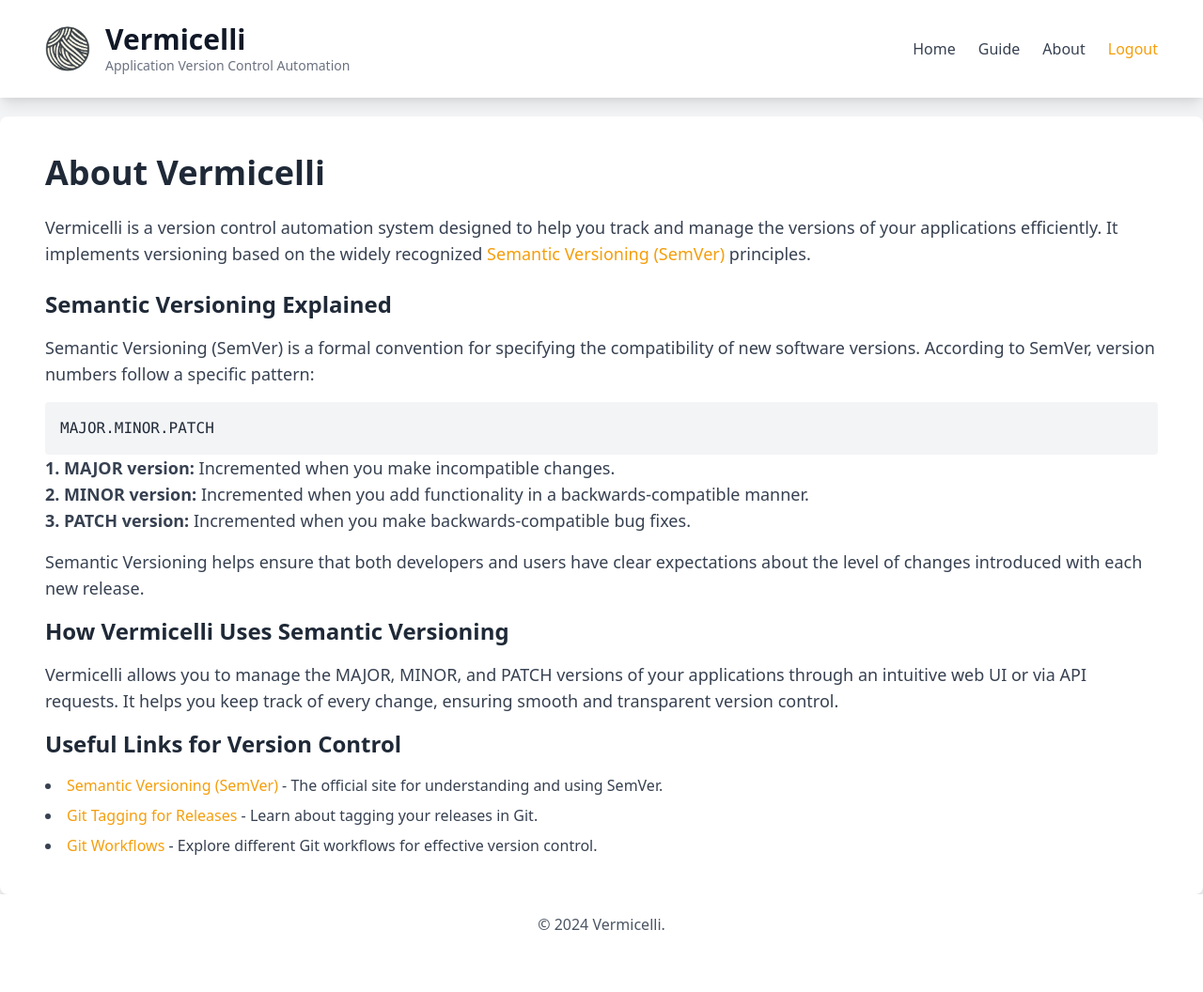
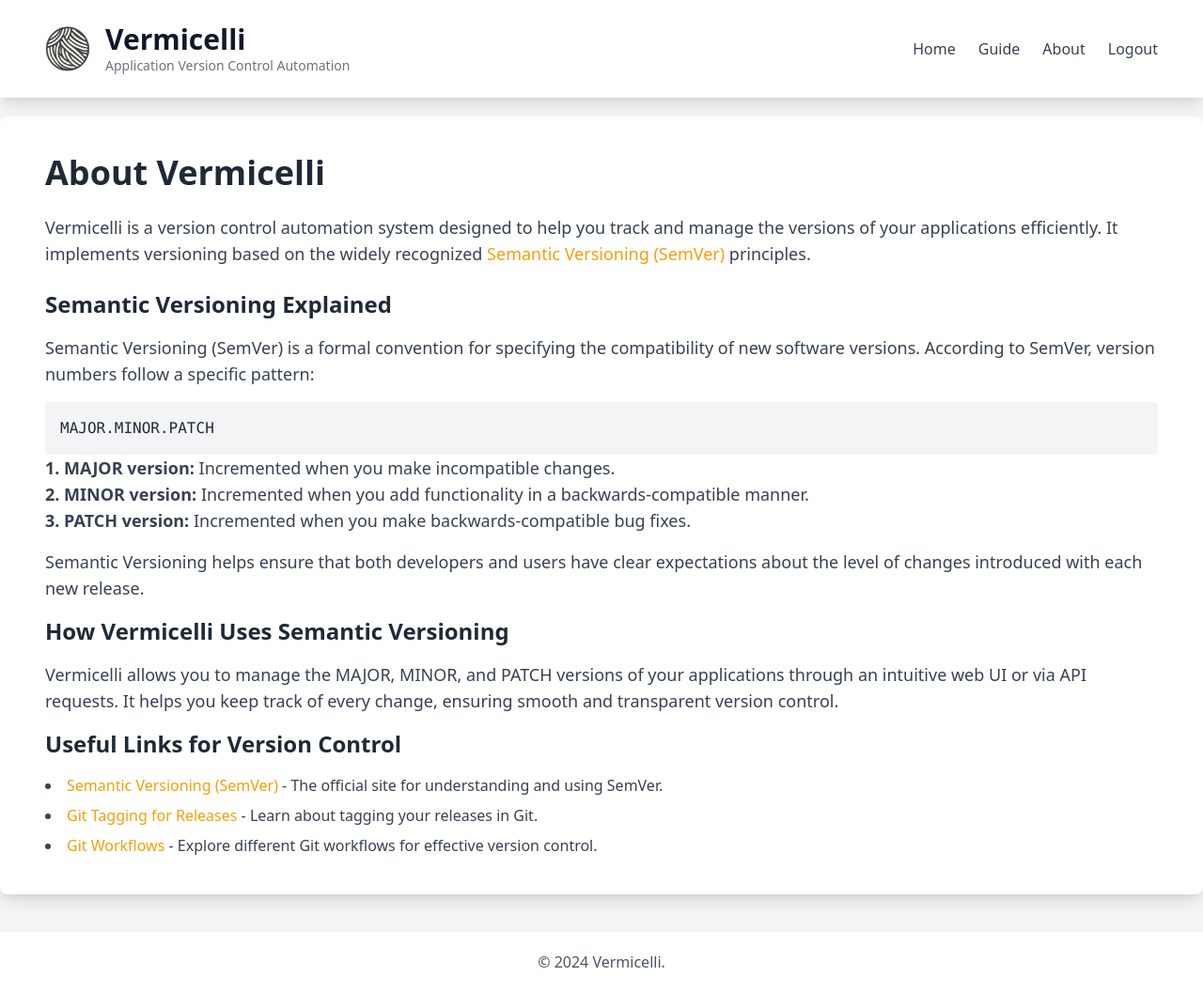
Before and after one commit to namig7/vermicelli, a Flask app: page /about in a window 1280 px wide. Shown: the whole page at 94% size. Before the commit the page ends 990 px from the top, so only its background shows below. Run offline with Flask 3, Linux system fonts and the light colour scheme; the visitor is signed in with stand-in values (Sample User, id 1).

Commit message:
small style adjustments

```diff
--- a/templates/about.html
+++ b/templates/about.html
@@ -30,12 +30,12 @@
             <a href="/" class="text-gray-700 hover:text-gray-900 transition">Home</a>
             <a href="/guide" class="text-gray-700 hover:text-gray-900 transition">Guide</a>
             <a href="/about" class="text-gray-700 hover:text-gray-900 transition">About</a>
-            <a href="{{ url_for('logout') }}" class="hover:text-gray-900 transition">Logout</a>
+            <a href="{{ url_for('logout') }}" class="text-gray-700 hover:text-gray-900 transition">Logout</a>
         </nav>
     </header>
 
     <!-- Main Content -->
-    <div class="container mx-auto px-12 py-10 mt-5 bg-white shadow-lg rounded-lg">
+    <div class="container mx-auto px-12 py-10 mt-5 mb-10 bg-white shadow-lg rounded-lg">
         <h2 class="text-4xl font-bold text-gray-800 mb-6">About Vermicelli</h2>
 
         <p class="text-gray-700 text-lg mb-6">
--- a/templates/guide.html
+++ b/templates/guide.html
@@ -6,9 +6,6 @@
     <title>Vermicelli Guide</title>
     <link href="https://cdn.jsdelivr.net/npm/tailwindcss@^2.0/dist/tailwind.min.css" rel="stylesheet">
     <style>
-        body {
-            font-family: 'Inter', sans-serif;
-        }
         .code-block {
             position: relative;
             background: #1e293b;
@@ -66,7 +63,7 @@
             <a href="/" class="text-gray-700 hover:text-gray-900 transition">Home</a>
             <a href="/guide" class="text-gray-700 hover:text-gray-900 transition">Guide</a>
             <a href="/about" class="text-gray-700 hover:text-gray-900 transition">About</a>
-            <a href="{{ url_for('logout') }}" class="hover:text-gray-900 transition">Logout</a>
+            <a href="{{ url_for('logout') }}" class="text-gray-700 hover:text-gray-900 transition">Logout</a>
         </nav>
     </header>
 
```
